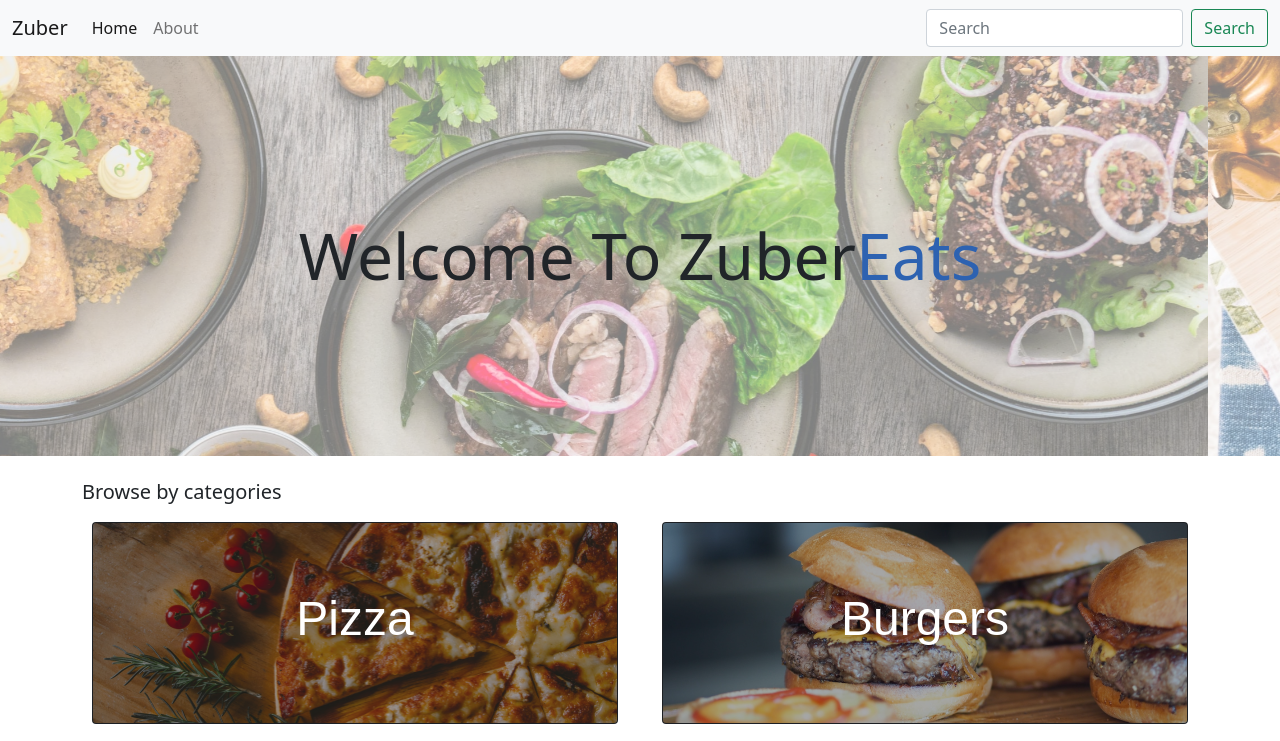
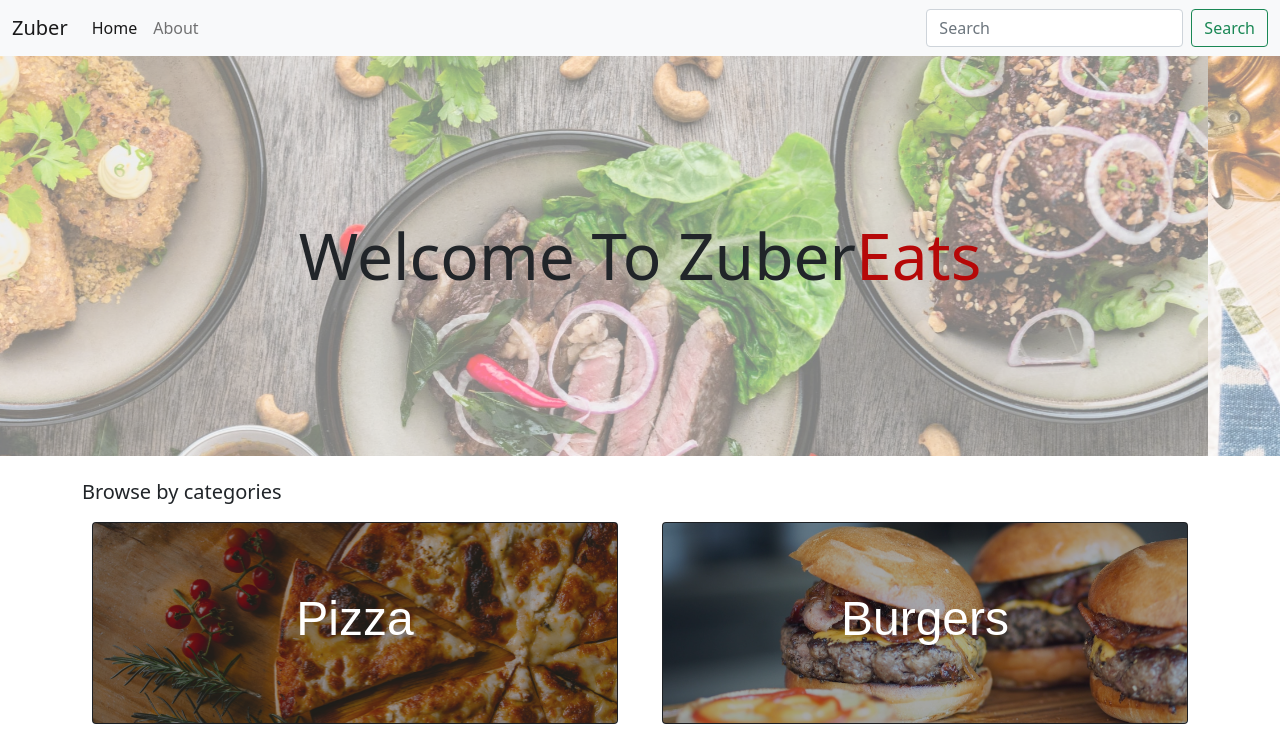
Before and after one commit to Ninetycc/food-app, a plain HTML site: page index.html in a window 1280 px wide. Shown: the top 741 px of the page. Drawn offline with nearby package versions, Linux system fonts and the light colour scheme.

Commit message:
changed theme colour to red

```diff
--- a/style.css
+++ b/style.css
@@ -17,7 +17,7 @@
 }
 
 .green {
-  color: rgb(45, 98, 177);
+  color: rgb(182, 8, 8);
 }
 
 .card {
```
